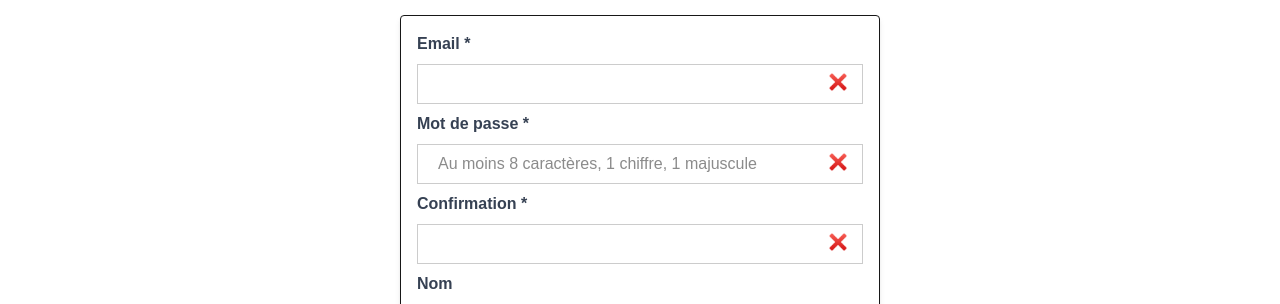
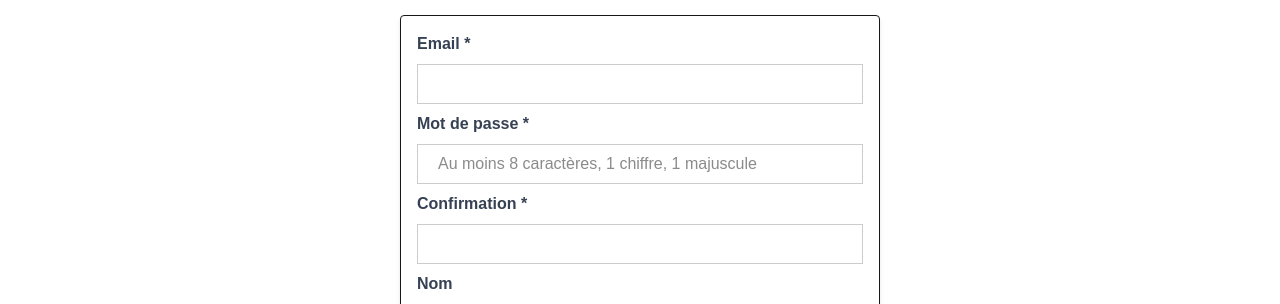
Before and after one commit to yves40/baboulebooksweb, a Next.js app in the folder babweb/: page /register in a window 1280 px wide. Shown: the part 169-473 px from the top of the page. Built offline with nearby package versions, Linux system fonts and the light colour scheme.

Commit message:
Better control of validity indicator

```diff
--- a/babweb/src/components/InputEmail.jsx
+++ b/babweb/src/components/InputEmail.jsx
@@ -1,4 +1,4 @@
-import { useRef } from 'react';
+import { useEffect, useRef } from 'react';
 import { checkEmail } from '@/libs/controls';
 
 export default function InputEmail({componentid, label, parentHandler,
@@ -15,8 +15,12 @@ export default function InputEmail({componentid, label, parentHandler,
         ph = true;
     }
 
+    useEffect( () => {
+        controlicon.current.hidden = true;
+    }, [] );
+
     function clearInput() {
-        controlicon.current.src = "/png/cross-mark-32.png";
+        controlicon.current.hidden = true;
         feedback.current.textContent = '';
         feedback.current.hidden = true;
         emailinput.current.value = '';
@@ -24,8 +28,13 @@ export default function InputEmail({componentid, label, parentHandler,
     }
 
     function checkInput(e) {
+        if(e.target.value === '') {
+            controlicon.current.hidden = true;
+            return;
+        }
         if(delayedInput.current) clearTimeout(delayedInput.current);
         delayedInput.current = setTimeout(() => {
+            controlicon.current.hidden = false;
             try {
                 checkEmail(e.target.value);
                 controlicon.current.src = "/png/check-mark-32.png";
--- a/babweb/src/components/InputPassword.jsx
+++ b/babweb/src/components/InputPassword.jsx
@@ -1,4 +1,4 @@
-import { useRef } from 'react'
+import { useRef, useEffect } from 'react'
 import {checkPassword} from '@/libs/controls';
 
 export default function InputPassword({componentid, label, parentHandler,
@@ -16,8 +16,13 @@ export default function InputPassword({componentid, label, parentHandler,
         ph = true;
     }
 
+    useEffect( () => {
+        controlicon.current.hidden = true;
+    }, [] );
+
+
     function clearInput() {
-        controlicon.current.src = "/png/cross-mark-32.png";
+        controlicon.current.hidden = true;
         feedback.current.textContent = '';
         feedback.current.hidden = true;
         passwordinput.current.value = '';
@@ -25,8 +30,13 @@ export default function InputPassword({componentid, label, parentHandler,
     }
 
     function checkInput(e) {
+        if(e.target.value === '') {
+            controlicon.current.hidden = true;
+            return;
+        }
         if(delayedInput.current) clearTimeout(delayedInput.current);
         delayedInput.current = setTimeout(() => {
+            controlicon.current.hidden = false;
             try {
                 checkPassword(e.target.value);
                 controlicon.current.src = "/png/check-mark-32.png";
```
